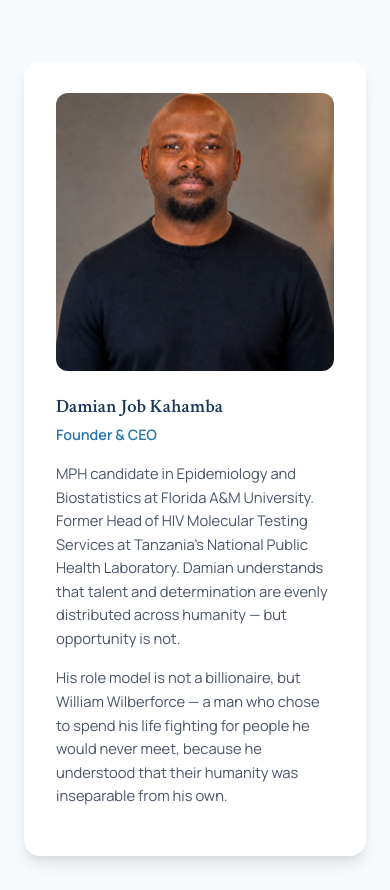
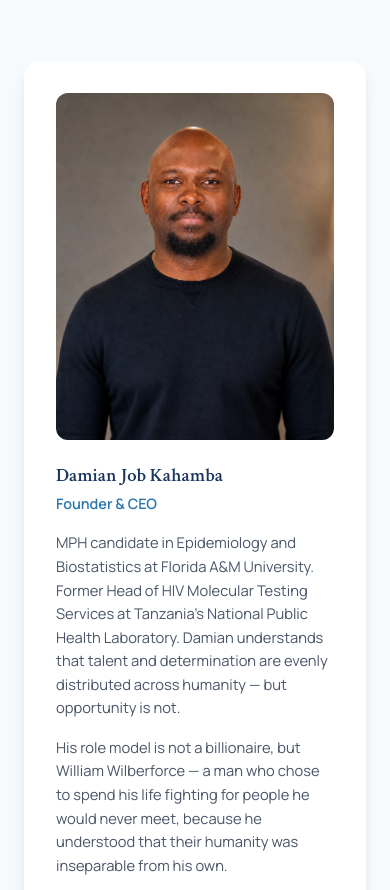
Before and after one commit to DamianJobKahamba/wilberforcetechnologies, a plain HTML site: page about.html in a window 390 px wide. Shown: the part 2391-3281 px from the top of the page. Drawn offline with Linux system fonts and the light colour scheme.

Commit message:
Update founder image styles for responsiveness
Removed aspect ratio from founder image and adjusted image height to auto.

```diff
--- a/styles.css
+++ b/styles.css
@@ -567,7 +567,6 @@ ul {
 
 .founder-image {
   width: 100%;
-  aspect-ratio: 1 / 1;
   border-radius: 12px;
   overflow: hidden;
   margin-bottom: var(--spacing-lg);
@@ -575,8 +574,8 @@ ul {
 
 .founder-image img {
   width: 100%;
-  height: 100%;
-  object-fit: cover;
+  height: auto;
+  display: block;
 }
 
 .founder-card h3 {
```
